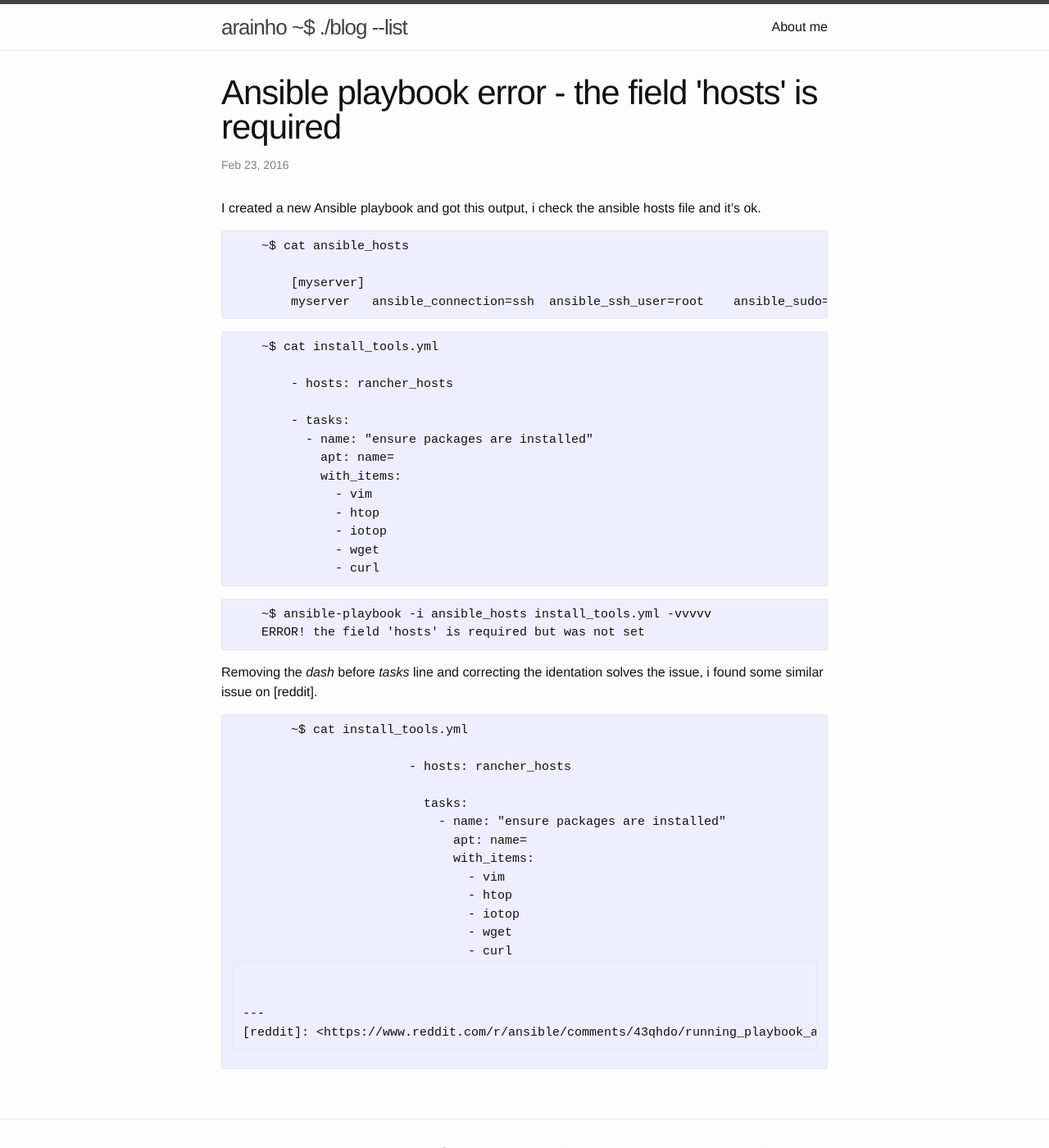
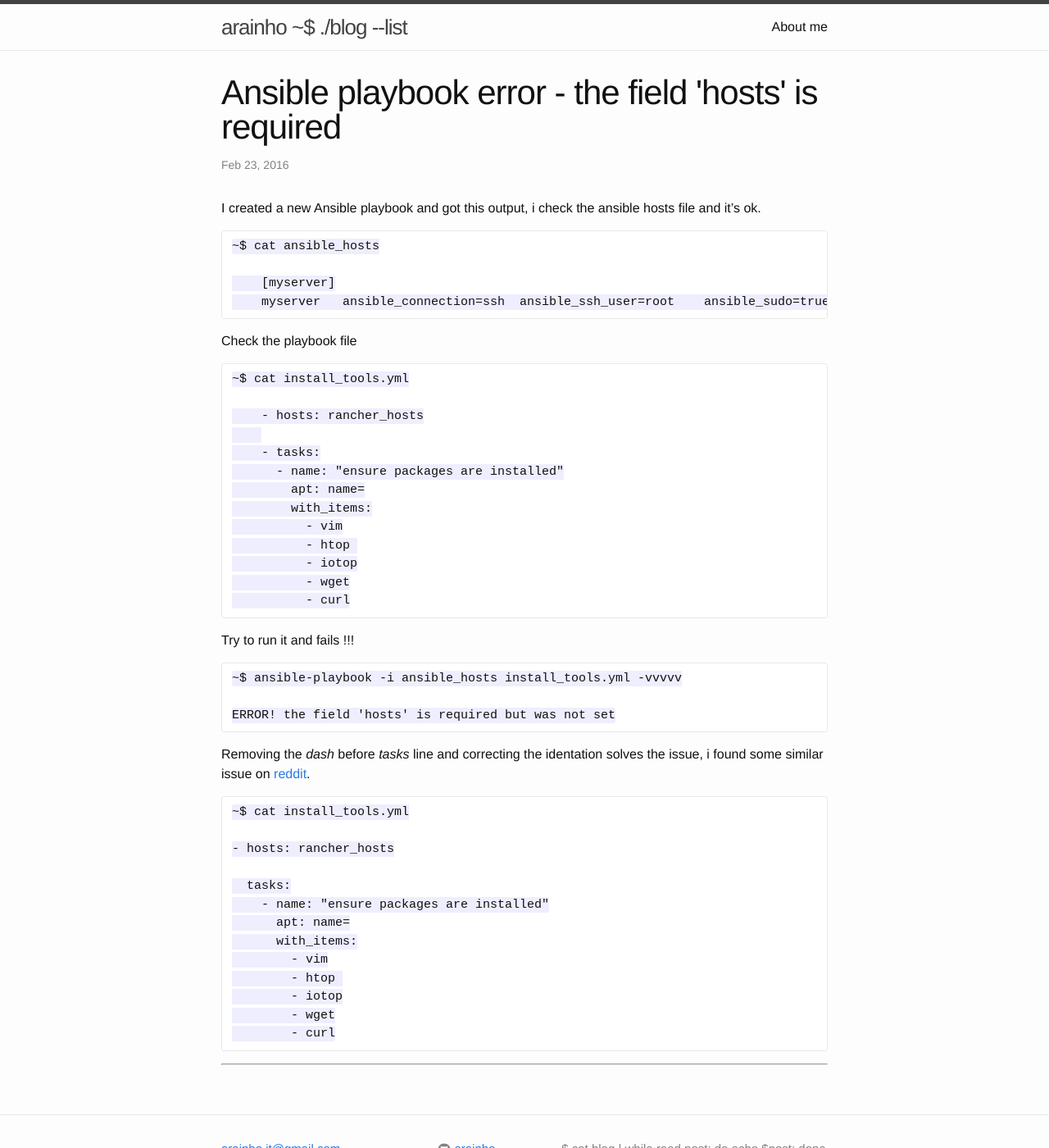
Before and after one commit to arainho/arainho.github.io, a Jekyll site: the page built from _posts/2016-02-23-ansible-playbook-error.md, in a window 1280 px wide and 1400 px high. Shown: the whole window at 82% size. Built offline with Jekyll 4.4.1, drawn with Linux system fonts in a browser that asks for light colours.

Commit message:
fix blocks of code

```diff
--- a/_posts/2016-02-23-ansible-playbook-error.md
+++ b/_posts/2016-02-23-ansible-playbook-error.md
@@ -8,14 +8,14 @@ categories: ansible yml playbook error
 I created a new Ansible playbook and got this output,
 i check the ansible hosts file and it's ok.
 
-<pre>
     ~$ cat ansible_hosts
 
         [myserver]
         myserver   ansible_connection=ssh  ansible_ssh_user=root    ansible_sudo=true
-</pre>
 
-<pre>
+
+Check the playbook file
+
     ~$ cat install_tools.yml
 
         - hosts: rancher_hosts
@@ -29,31 +29,31 @@ i check the ansible hosts file and it's ok.
               - iotop
               - wget
               - curl
-</pre>
 
-<pre>
+
+Try to run it and fails !!!
+
     ~$ ansible-playbook -i ansible_hosts install_tools.yml -vvvvv
+
     ERROR! the field 'hosts' is required but was not set
-</pre>
+
 
 Removing the _dash_ before _tasks_ line and correcting the identation solves the issue,
 i found some similar issue on [reddit].
 
-<pre>
 	~$ cat install_tools.yml
 
-			- hosts: rancher_hosts
+	- hosts: rancher_hosts
 
-			  tasks:
-			    - name: "ensure packages are installed"
-			      apt: name={{item}}
-			      with_items:
-			        - vim
-			        - htop
-			        - iotop
-			        - wget
-			        - curl
-<pre>
+	  tasks:
+	    - name: "ensure packages are installed"
+	      apt: name={{item}}
+	      with_items:
+	        - vim
+	        - htop
+	        - iotop
+	        - wget
+	        - curl
 
 
 ---
```
